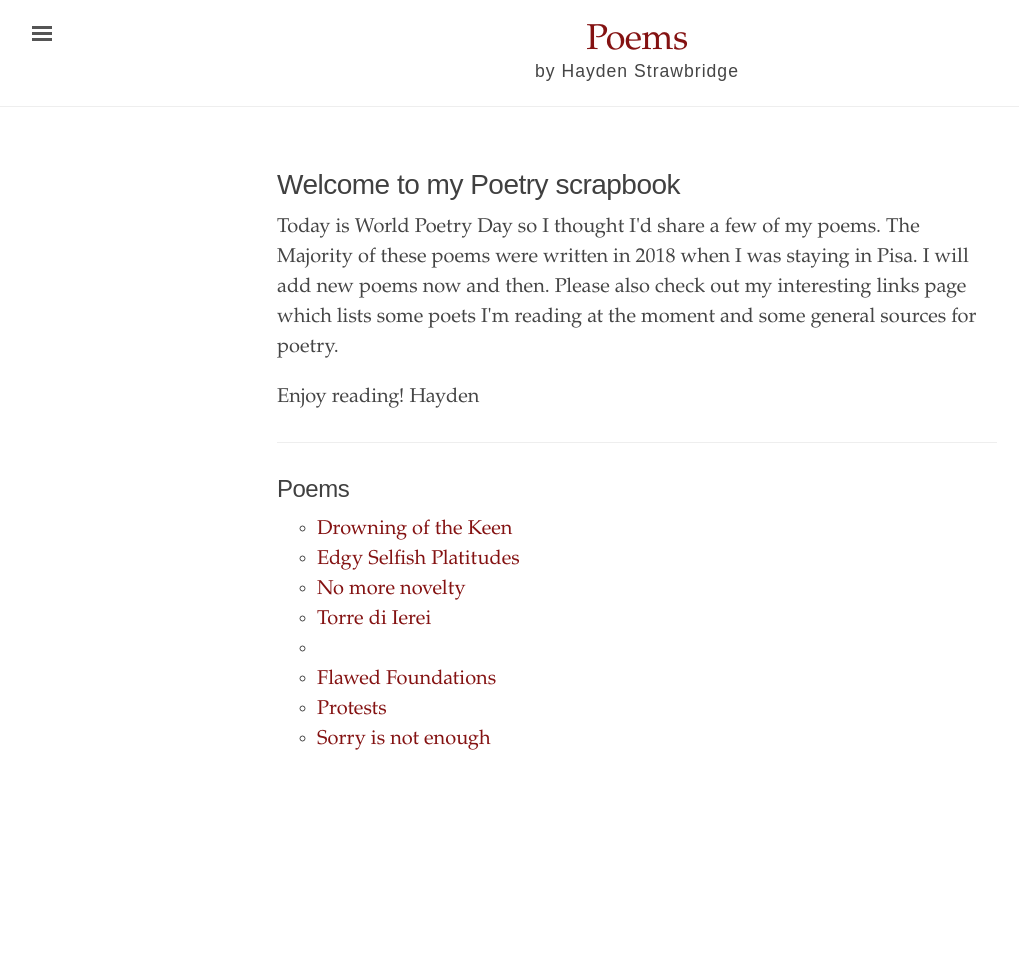
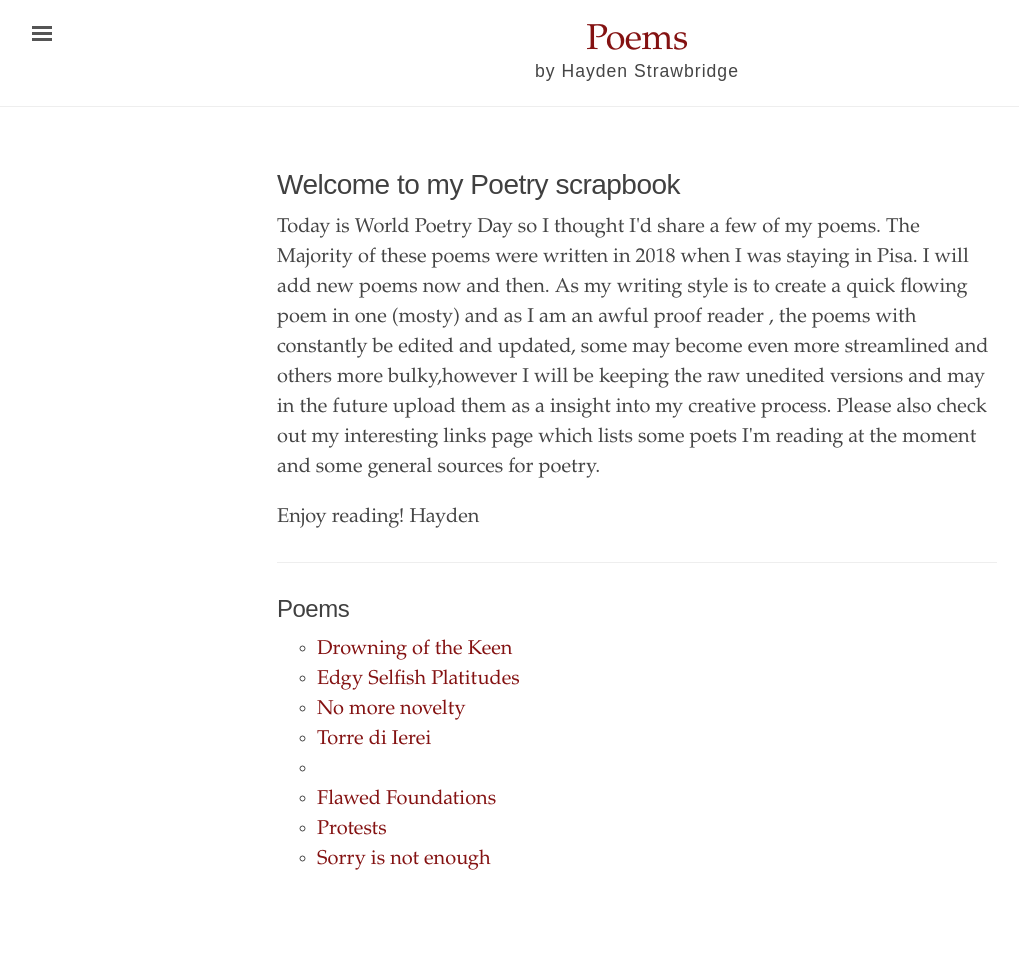
Before and after one commit to hayden-poems/hayden-poems.github.io, a Jekyll site: the page built from index.html, in a window 1280 px wide. Shown: the whole page, without its empty margins (3-1022 px from the left). Built offline with Jekyll 4.4.1, drawn with Linux system fonts in a browser that asks for light colours; before the commit the page ends 900 px from its top, so only the background shows below that.

Commit message:
Update index.html

```diff
--- a/index.html
+++ b/index.html
@@ -9,6 +9,9 @@ title: "Hayden poems"
   Today is World Poetry Day so I thought I'd share a few of my poems.
   The Majority of these poems were written in 2018 when I was staying in Pisa.
   I will add new poems now and then.
+  As my writing style is to create a quick flowing poem in one (mosty) and as I am an awful proof reader
+  , the poems with constantly be  edited and updated, some may become even more streamlined and others more bulky,however I
+  will be keeping the raw unedited versions and may in the future upload them as a insight into my creative process.
   Please also check out my interesting links page which lists some poets I'm reading at the moment and some general sources for poetry.
 </p>
   <p>
```
